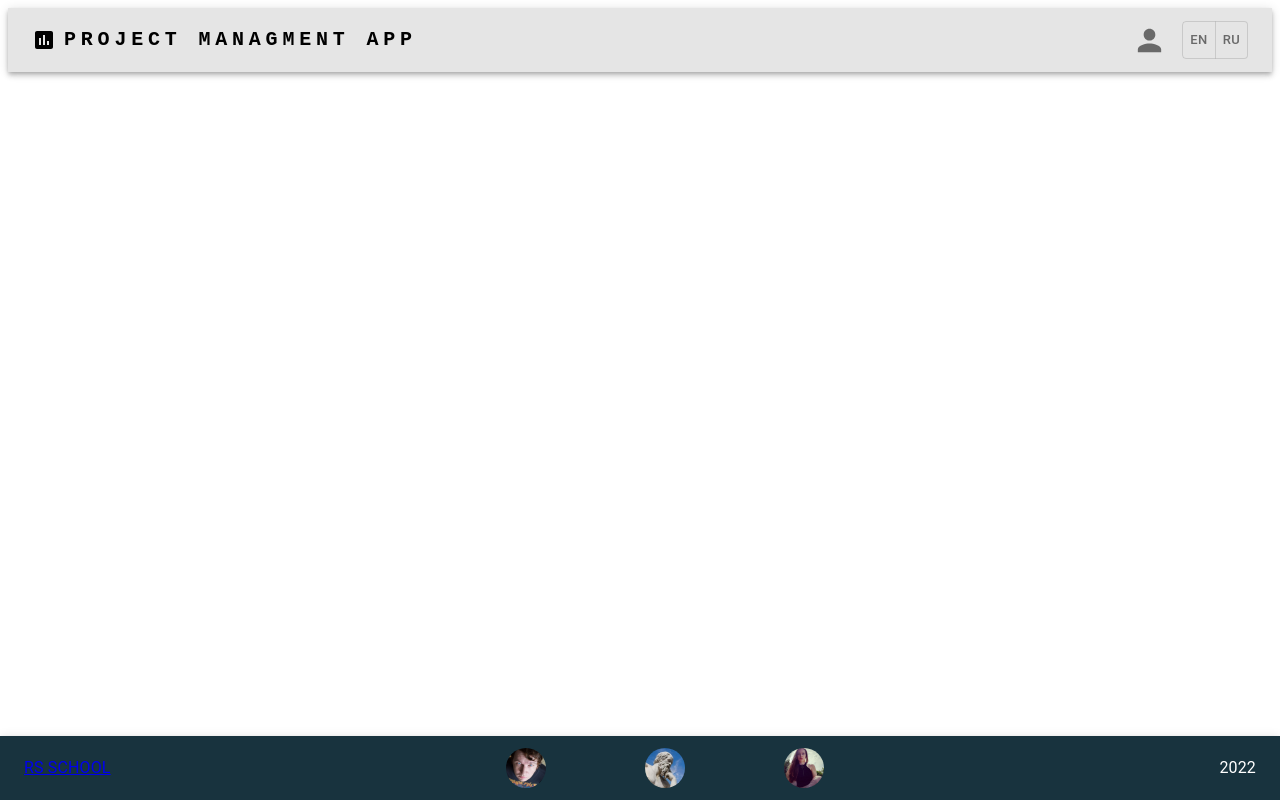
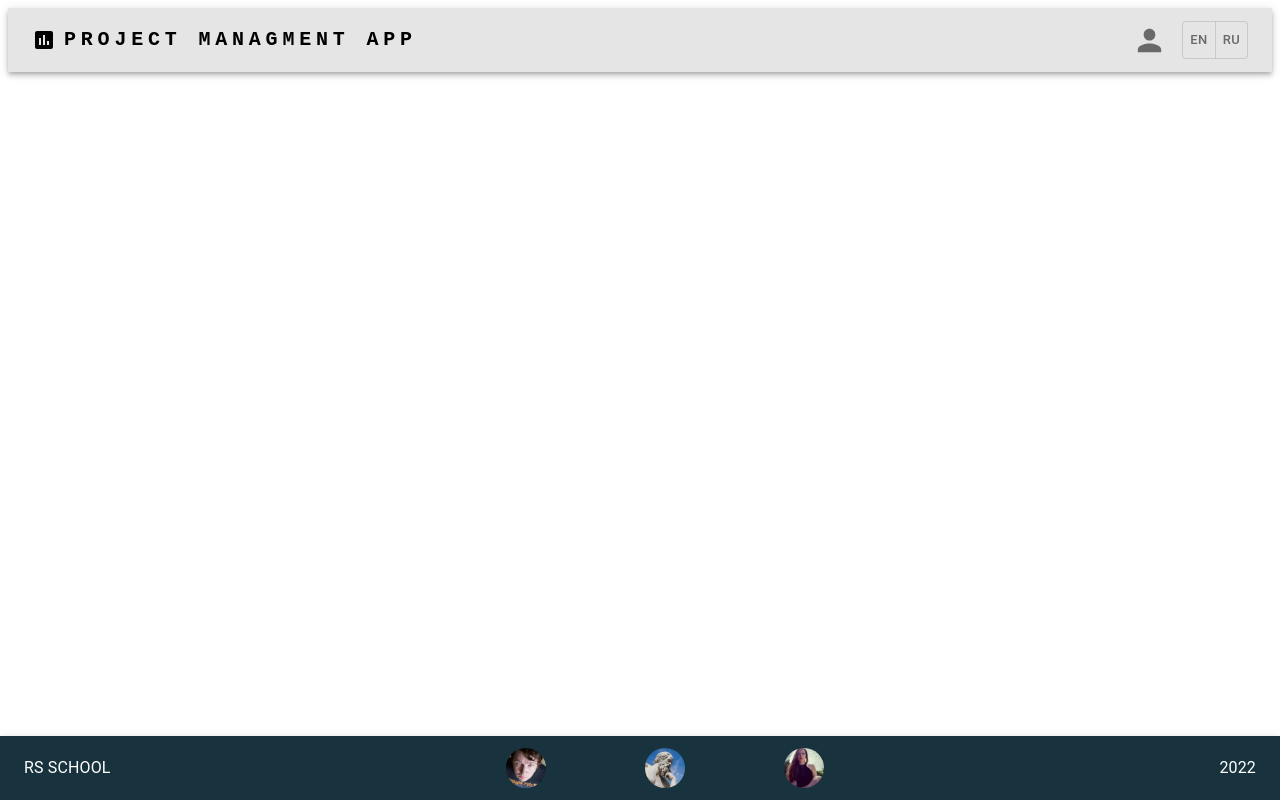
Before and after one commit to intellectualDarknet/react-manament-front, a React (Create React App) app in the folder my-app/: page / in a window 1280 px wide. Built offline with nearby package versions, Linux system fonts and the light colour scheme.

Commit message:
fix: change styles

```diff
--- a/my-app/src/App.tsx
+++ b/my-app/src/App.tsx
@@ -7,6 +7,7 @@ import Errorpage from './pages/error/error';
 import Start from './pages/start/start';
 import { ThemeProvider } from '@mui/material/styles';
 import theme from './components/Theme';
+import './assets/styles/style.scss';
 
 function App(): JSX.Element {
   return (
--- /dev/null
+++ b/my-app/src/assets/styles/style.scss
@@ -0,0 +1,9 @@
+a,
+button,
+a:visited,
+a:focus,
+a:hover {
+  text-decoration: none;
+  color: inherit;
+  padding: 0;
+}
--- a/my-app/src/components/Footer/index.tsx
+++ b/my-app/src/components/Footer/index.tsx
@@ -11,12 +11,12 @@ const Footer = () => {
   return (
     <AppBar position="absolute" color="secondary" sx={{ top: 'auto', bottom: 0 }}>
       <Toolbar>
-        <Box sx={{ flexGrow: 2, display: { xs: 'none', md: 'flex' }, justifyContent: 'start' }}>
+        <Box sx={{ flexGrow: 2, display: { md: 'flex' }, justifyContent: 'start' }}>
           <a href="https://rs.school/">
             <Typography textAlign="center">RS SCHOOL</Typography>
           </a>
         </Box>
-        <Box sx={{ flexGrow: 1, display: { xs: 'none', md: 'flex' }, justifyContent: 'space-between' }}>
+        <Box sx={{ flexGrow: 1, display: { md: 'flex' }, justifyContent: 'space-between' }}>
           <a href="https://github.com/Legat14">
             <Avatar alt="Remy Sharp" src={pictI} />
           </a>
@@ -27,7 +27,7 @@ const Footer = () => {
             <Avatar alt="Remy Sharp" src={pictV} />
           </a>
         </Box>
-        <Box sx={{ flexGrow: 2, display: { xs: 'none', md: 'flex' }, justifyContent: 'end' }}>
+        <Box sx={{ flexGrow: 2, display: { md: 'flex' }, justifyContent: 'end' }}>
           <Typography textAlign="center">2022</Typography>
         </Box>
       </Toolbar>
```
Also changed, not shown: my-app/src/assets/img/Без названия.png (added).
